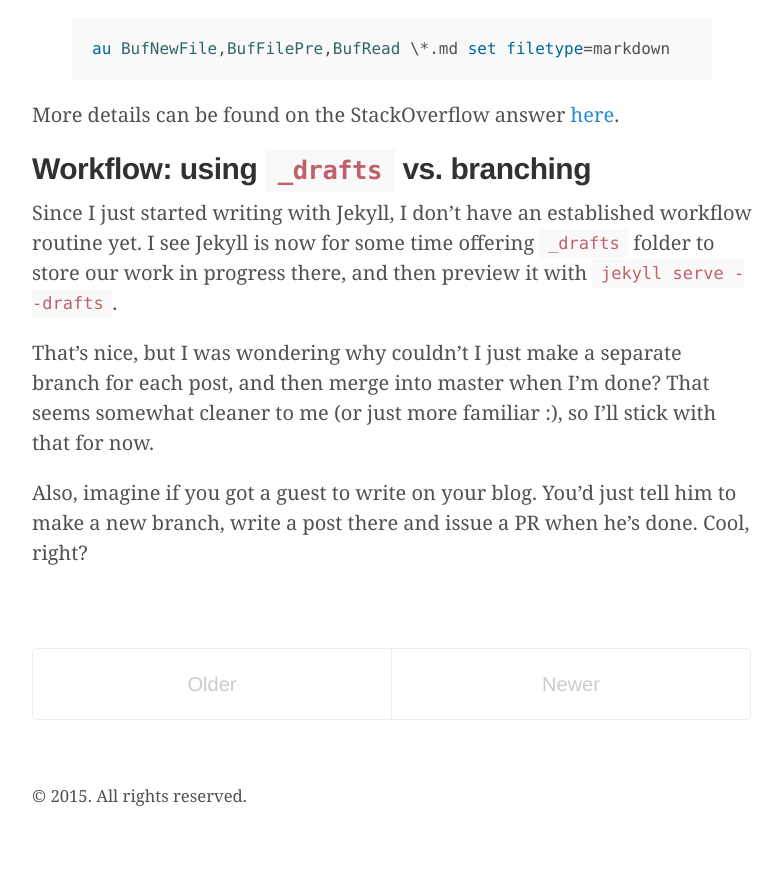
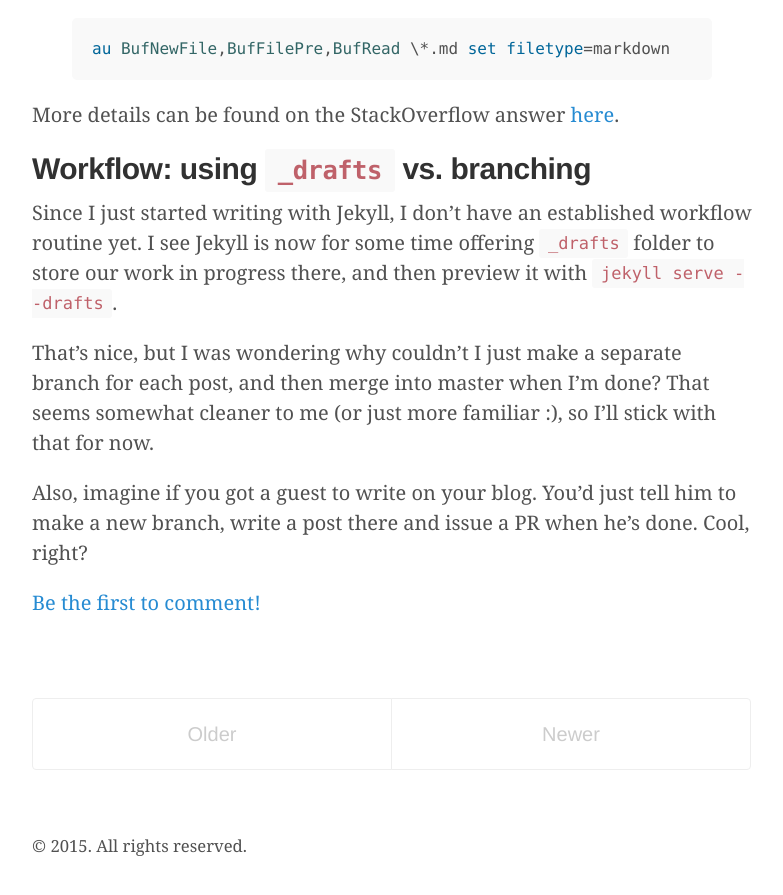
Before and after one commit to matijaSos/matijasos.github.io, a Jekyll site: the page built from index.html, in a window 1280 px wide and 900 px high, scrolled down 2819 px. Shown: the top 895 px of the window, without its empty margins (248-1031 px from the left). Built offline with Jekyll 4.4.1, drawn with Linux system fonts in a browser that asks for light colours; the list of posts is cut into pages by our own code; comment, search, counter and statistics services are not loaded; before the commit the page ends 3669 px from its top, so only the background shows below that.

Commit message:
added initial content to comment link.

```diff
--- a/index.html
+++ b/index.html
@@ -15,7 +15,7 @@ title: Home
     <time datetime="{{ post.date | date_to_xmlschema }}" class="post-date">{{ post.date | date_to_string }}</time>
 
     {{ post.content }}
-    <a href="{{ site.baseurl }}{{ post.url }}#disqus_thread"></a>
+    <a href="{{ site.baseurl }}{{ post.url }}#disqus_thread">Be the first to comment!</a>
 
   </article>
   {% endfor %}
```
